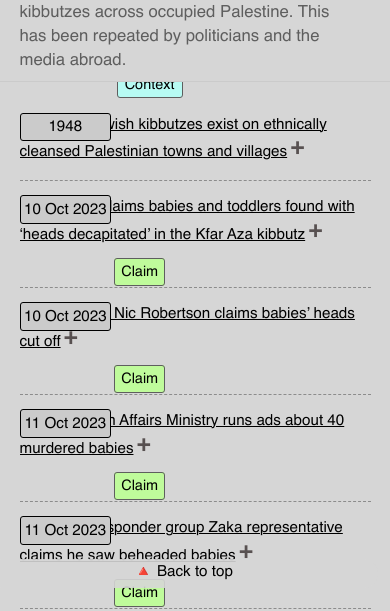
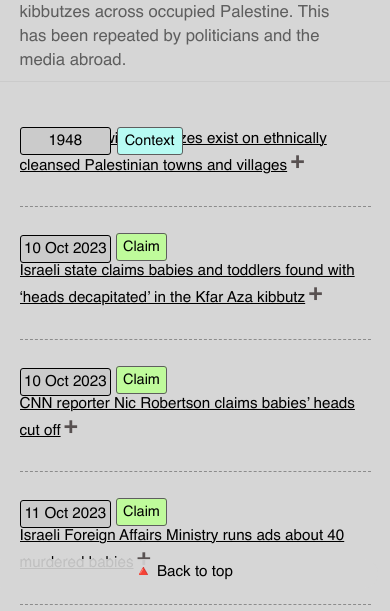
Before and after one commit to tamtzekin/hasbara-tracker, a React (Create React App) app: page /forty-beheaded-babies in a window 390 px wide. Shown: the part 256-867 px from the top of the page. Built offline with nearby package versions, Linux system fonts and the light colour scheme.

Commit message:
data 'columns' ordered differently for desktop and mobile , more space per data row
side note: they're ordered differently so the type tags (claim/context/debunk) can appear in the right spot on mobile

```diff
--- a/src/components/ClaimFortyBeheadedBabies.js
+++ b/src/components/ClaimFortyBeheadedBabies.js
@@ -55,9 +55,12 @@ export default function ClaimFortyBeheadedBabies() {
         ]
     )
     // Pull all the claims data
-    const columns = useMemo(
-        () => [
-            // Claim title eg. 'Forty beheaded babies'
+    const columns = useMemo(() => {
+
+
+        // Mobile: the 'Type' is higher up, so the context/claim/debunk elements can be positioned properly
+        if (isMobileView) {
+        return [
             {
                 Header: 'The claim',
                 accessor: 'claimTitle',
@@ -66,6 +69,93 @@ export default function ClaimFortyBeheadedBabies() {
                     <Link to="/tracker?filter={cell.value}">{cell.value}</Link>
                 )
             },
+            {
+                Header: 'Date',
+                accessor: 'date',
+                sortType: (rowA, rowB, columnId) => {
+                    const dateA = new Date(rowA.values[columnId]);
+                    const dateB = new Date(rowB.values[columnId]);
+                    return dateA.getTime() - dateB.getTime();
+                },
+                Cell: ({ cell }) => (
+                    <div>
+                        {cell.value}
+                    </div>
+                ),
+            },
+
+                        // Context/Claim/Debunk tag
+                        {
+                            Header: 'Type',
+                            accessor: (row) => row.claim.claimText,
+                            Cell: ({ row }) => (
+                                    <span className={row.original.claim.claimTag}>
+                                        {row.original.claim.claimText}
+                                    </span>
+                            ),
+                        },
+
+
+                        // Detailed description on each claim
+                        {
+                            Header: 'Details',
+                            accessor: (row) => `${row.description.summary} ${row.description.details}`,
+                            Cell: ({ row }) => (
+                                <>
+                                    <div style={{ maxWidth: 650, textWrap: 'pretty' }}>
+                                        <details>
+                                            <summary><u>{row.original.description.summary}</u>
+                                                <span className='expand-text'></span>
+                                            </summary>
+                                            <article className="claim-paragraph">
+                                                <div dangerouslySetInnerHTML={{ __html: row.original.description.details }} />
+
+                                                {/* Render Source links within the expandable element */}
+                                                        <div className="source-heading"></div>
+                                                        {row.original.sources.map((source, index) => (
+                                                            <VideoPlayer key={index} videoPreviewLink={source.videoPreviewLink}>
+                                                                <div key={index} className="source">
+                                                                    <a href={source.sourceLink} target="_blank" rel="noreferrer">
+                                                                        {source.videoPreviewLink && (
+                                                                            <span className='icon-playarrow'></span>
+                                                                        )}
+                                                                        {!source.videoPreviewLink && (
+                                                                            <span className='icon-link'></span>
+                                                                        )}
+
+                                                                        <span dangerouslySetInnerHTML={{ __html: source.sourceName }} />
+
+                                                                    </a>
+
+                                                                    {source.archiveLink && (
+                                                                            <a className="archive-link" href={source.archiveLink} target="_blank" rel="noreferrer">
+                                                                                <span className="text-grey-faded italic text-xs ml-4">Archive</span>
+                                                                            </a>
+                                                                    )}
+                                                                </div>
+                                                            </VideoPlayer>
+                                                        ))}
+                                            </article>
+                                        </details>
+                                    </div>
+                                </>
+                            ),
+                        },
+        ];
+
+        // Render desktop tracker, with different order of columns
+        } else {
+            return [
+
+                {
+                    Header: 'The claim',
+                    accessor: 'claimTitle',
+                    Cell: ({ cell }) => (
+                        // TODO: Do we want the claim name clickable or not
+                        <Link to="/tracker?filter={cell.value}">{cell.value}</Link>
+                    )
+                },
+
                 {
                     Header: 'Date',
                     accessor: 'date',
@@ -125,7 +215,6 @@ export default function ClaimFortyBeheadedBabies() {
                                                 ))}
                                             </>
                                         )}
-
                                 </article>
                             </details>
                         </div>
@@ -144,7 +233,6 @@ export default function ClaimFortyBeheadedBabies() {
                                     </span>
                             ),
                         },
-
                         {
                             Header: 'Sources',
                             accessor: 'sources',
@@ -152,7 +240,6 @@ export default function ClaimFortyBeheadedBabies() {
                                 const sources = row.original.sources || [];
 
                                 // On Desktop: render the sources on the right side. If on mobile, hide them.
-                    if (!isMobileView) {
                                 return (
                                     <>
                                         <div className="source-heading"></div>
@@ -205,15 +292,16 @@ export default function ClaimFortyBeheadedBabies() {
                                     </>
                                 );
 
-                    // On Mobile: don't show the sources in the last column
-                    } else {
-                        return null;
-                    }
                             },
                         },
-        ],
-        []
-    );
+
+
+
+
+            ];
+        }
+    }, [isMobileView]);
+
 
     const {
         getTableProps,
--- a/src/components/Tracker.css
+++ b/src/components/Tracker.css
@@ -427,11 +427,13 @@ oooooooooooooooooooooooooooooooooooooooooooooooooooooooooooooooooooooooooooooooo
         padding: 0.3% 0% 0.3% 0%; */
     }
 
+    /* Type tags */
     .claim-tag {
-        padding: 1.8% 1.7% 1.8% 1.7%;
+        padding: 1.7% 1.7% 1.7% 1.7%;
         width: 14%;
         position: relative;
-        left: 27%;
+        top: 8%;
+        left: 27.5%;
         text-align: center;
     }
 
@@ -441,7 +443,14 @@ oooooooooooooooooooooooooooooooooooooooooooooooooooooooooooooooooooooooooooooooo
         position: absolute;
         text-align: center;
         left: 30%;
-        margin-top: -27.5%;
+    }
+
+    .debunk-tag {
+        padding: 0.5% 1% 0.1% 1%;
+        width: 16%;
+        position: absolute;
+        left: 30%;
+        text-align: center;
     }
 
     .date {
@@ -460,7 +469,8 @@ oooooooooooooooooooooooooooooooooooooooooooooooooooooooooooooooooooooooooooooooo
       }
 
     .data-row {
-        margin-top: 4%;
+        margin-top: 8%;
+        padding-bottom: 15px;
         border-bottom: 0.1em dashed #59595994;
     }
 
@@ -473,13 +483,6 @@ oooooooooooooooooooooooooooooooooooooooooooooooooooooooooooooooooooooooooooooooo
         margin-top: 1%;
     }
 
-    .debunk-tag {
-        padding: 0.5% 1% 0.1% 1%;
-        width: 16%;
-        position: absolute;
-        left: 30%;
-        text-align: center;
-    }
 
     /* Specific styles to tracker grid, different to <details> on other pages */
     details[open] {
@@ -487,7 +490,7 @@ oooooooooooooooooooooooooooooooooooooooooooooooooooooooooooooooooooooooooooooooo
     }
 
     details {
-        margin-top: 12%;
+        margin-top: 15%;
         line-height: 1.45rem;
     }
 
```
Lines whose indentation alone changed are shown as unchanged.
